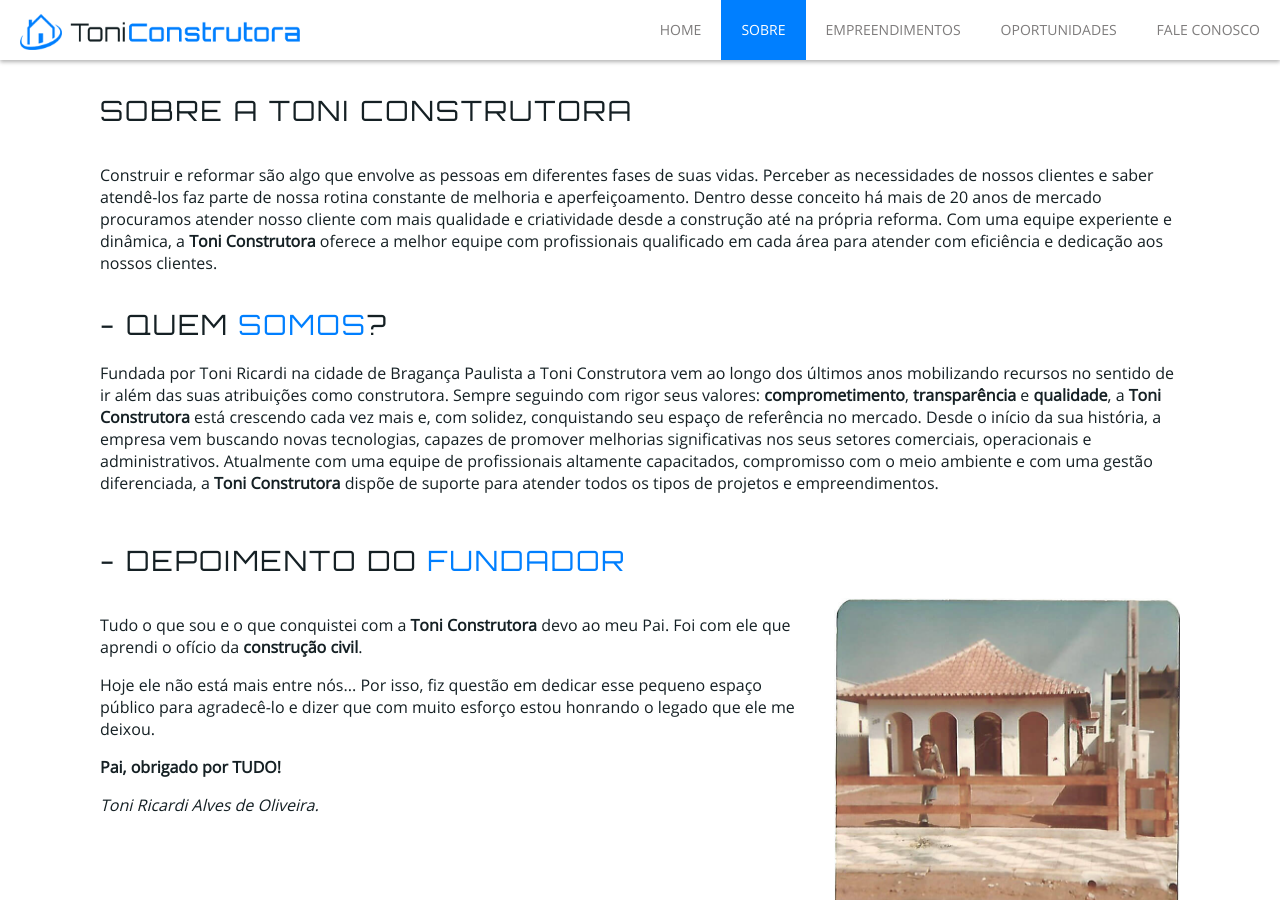
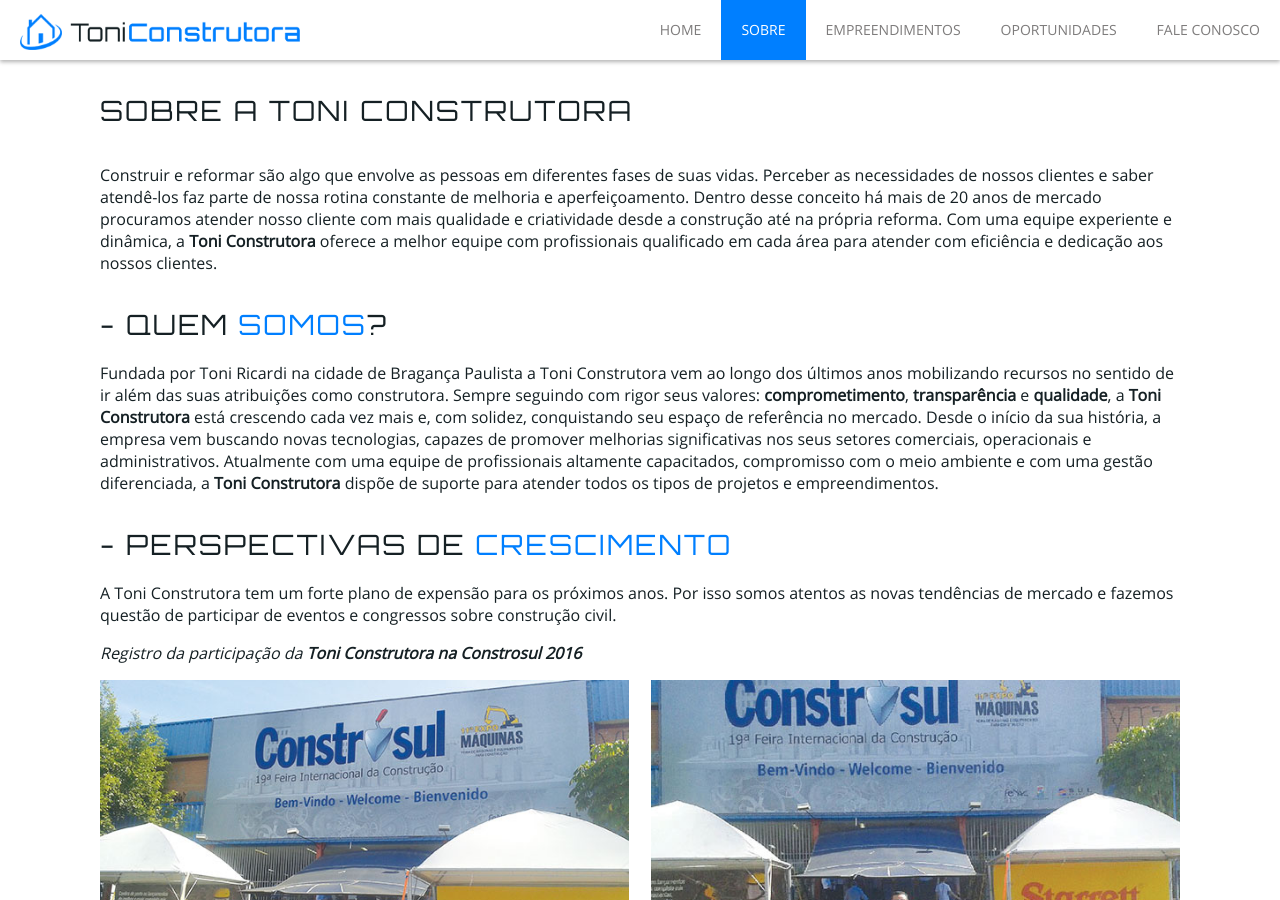
Before and after one commit to toniricardi/toniricardi.github.io, a Jekyll site: the page built from sobre.html, in a window 1280 px wide and 900 px high. Built offline with Jekyll 4.4.1, drawn with Linux system fonts in a browser that asks for light colours; some web fonts are replaced.

Commit message:
Add photos construsul

```diff
--- a/_config.yml
+++ b/_config.yml
@@ -2,7 +2,7 @@
 email: contato@toniconstrutora.com.br
 description: A Toni Construtora é uma empresa sólida e de confiança há mais de 20 anos no mercado. Entre em contato conosco pelo telefone (11) 9 5651-0851
 baseurl: ""
-url: "https://toniconstrutora.com.br"
+url: ""
 
 facebook_user: https://facebook.com/100012937635694
 google_user: https://plus.google.com/110031574864504965538?rel=author
--- a/empreendimentos.html
+++ b/empreendimentos.html
@@ -12,7 +12,7 @@
 		<div class="capa">
 			<a class="sb" href="/assets/img/img-empreendimentos-toniconstrutora-{{ i }}.jpg" title="Geleria de imagens: Foto {{ i }} de 30"><i class="icon-zoom-in"></i></a>
 		</div>
-		<img src="/assets/img/img-empreendimentos-toniconstrutora-{{ i }}.jpg" alt="Empreendimentos Toni Construtora  - Imagem {{ i }}">
+		<img src="/assets/img/thumb/img-empreendimentos-toniconstrutora-{{ i }}.jpg" alt="Empreendimentos Toni Construtora  - Imagem {{ i }}">
 	</li>
 {% endfor %}
 </ul>
--- a/sobre.html
+++ b/sobre.html
@@ -11,6 +11,20 @@
 	<h2 class="page-title">- Quem <span class="dest">somos</span>?</h2>
 	<p>Fundada por Toni Ricardi na cidade de Bragança Paulista a Toni Construtora vem ao longo dos últimos anos mobilizando recursos no sentido de ir além das suas atribuições como construtora. Sempre seguindo com rigor seus valores: <strong>comprometimento</strong>, <strong>transparência</strong> e <strong>qualidade</strong>, a <strong>Toni Construtora</strong> está crescendo cada vez mais e, com solidez, conquistando seu espaço de referência no mercado.
 	Desde o início da sua história, a empresa vem buscando novas tecnologias, capazes de promover melhorias significativas nos seus setores comerciais, operacionais e administrativos. Atualmente com uma equipe de profissionais altamente capacitados, compromisso com o meio ambiente e com uma gestão diferenciada, a <strong>Toni Construtora</strong> dispõe de suporte para atender todos os tipos de projetos e empreendimentos.</p>
+
+	<h2 class="page-title">- Perspectivas de <span class="dest">crescimento</span></h2>
+	<p>A Toni Construtora tem um forte plano de expensão para os próximos anos. Por isso somos atentos as novas tendências de mercado e fazemos questão de participar de eventos e congressos sobre construção civil.</p>
+
+	<p><em>Registro da participação da <b>Toni Construtora na Constrosul 2016</b></em></p>
+
+	<div class="row">
+		<div class="col col-6">
+			<img src="/assets/img/construsul-01.jpg" alt="">
+		</div>
+		<div class="col col-6">
+			<img src="/assets/img/construsul-02.jpg" alt="">
+		</div>
+	</div>
 </div>
 <div class="row">
 	<h2 class="page-title">- Depoimento do <span class="dest">fundador</span></h2>
```
Also changed, not shown: assets/img/construsul-01.jpg (added), assets/img/construsul-02.jpg (added), src/img/construsul-01.jpg (added), src/img/construsul-02.jpg (added).
